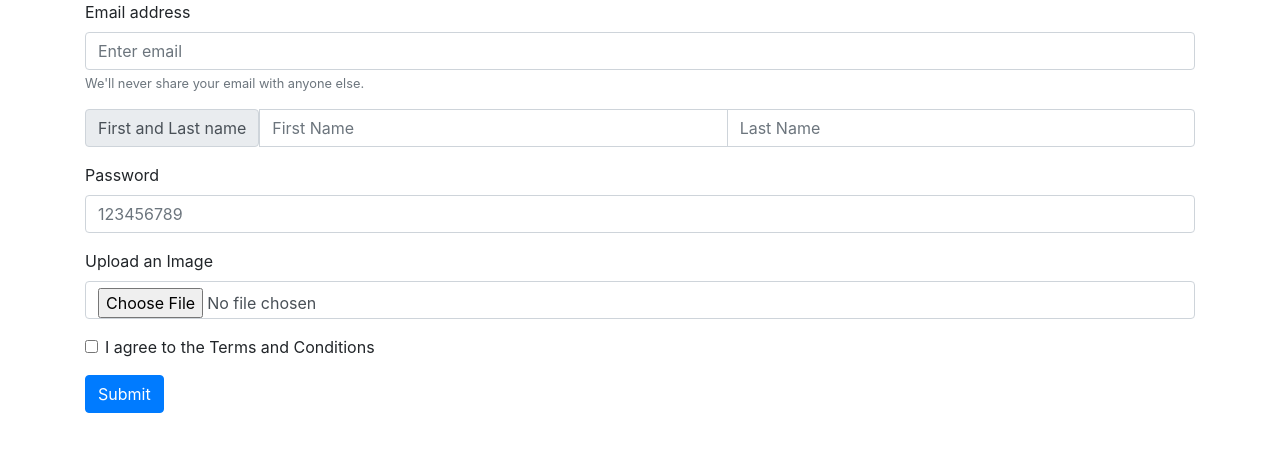
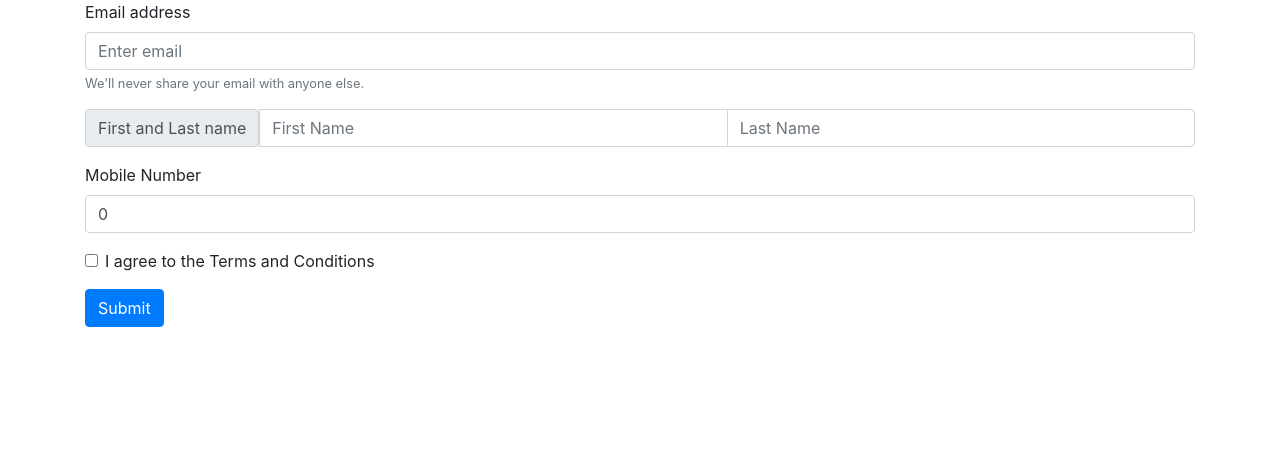
Before and after one commit to bilgramiraza/react-dashboard, a React (Create React App) app: page /register in a window 1280 px wide. Shown: the top 452 px of the page. Built offline with nearby package versions, Linux system fonts and the light colour scheme.

Commit message:
Setup internal State management for the form

```diff
--- a/src/components/Register.js
+++ b/src/components/Register.js
@@ -1,44 +1,100 @@
 import React from 'react'
+import { useNavigate } from "react-router-dom";
+import { useState } from 'react';
+
 import Container from 'react-bootstrap/Container';
 import InputGroup from 'react-bootstrap/InputGroup';
 import Form from 'react-bootstrap/Form';
 import Button from 'react-bootstrap/Button';
-import { useNavigate } from "react-router-dom";
-import { useSelector } from 'react-redux';
 
 function Register() {
   let navigate = useNavigate();
+
+  const getUserInfo = (e) =>{
+    if(email&&firstName&&lastName&&mobileNo&&tandc){
+      console.log('email:'+email);
+      console.log('FullName:'+firstName+' '+lastName);
+      console.log('Mobile no:'+mobileNo);
+      console.log('Terms and conditions:'+tandc);
+      setEmail('');
+      setFirstName('');
+      setLastName('');
+      setMobileNo('');
+      setTandC(false);
+    }
+  }
   const setPassword = (e) =>{
     navigate('/otp');
   }
-  console.log(useSelector((store)=>{console.log(store)}));
+  const [email,setEmail] = useState('');
+  const [firstName,setFirstName] = useState('');
+  const [lastName,setLastName] = useState('');
+  const [mobileNo,setMobileNo] = useState(0);
+  const [tandc, setTandC] = useState(false);
+
+  const handleEmailChange = (e) =>{setEmail(e.target.value)};
+  const handleFirstNameChange = (e) =>{setFirstName(e.target.value)};
+  const handleLastNameChange = (e) =>{setLastName(e.target.value)};
+  const handleMobileNoChange = (e) =>{setMobileNo(e.target.value)};
+  const handleTandCChange = (e) =>{setTandC(!tandc)};
+
   return (
     <Container>
-      <Form onSubmit={setPassword}>
+      <Form>
         <Form.Group className="mb-3" controlId="basicEmail">
           <Form.Label>Email address</Form.Label>
-          <Form.Control type="email" placeholder="Enter email" />
+          <Form.Control
+            type="email"
+            placeholder="Enter email"
+            value={email}
+            onChange={handleEmailChange}
+            required
+          />
           <Form.Text className="text-muted">
             We'll never share your email with anyone else.
           </Form.Text>
         </Form.Group>
+
         <InputGroup className="mb-3">
           <InputGroup.Text>First and Last name</InputGroup.Text>
-          <Form.Control aria-label="First name" placeholder="First Name"/>
-          <Form.Control aria-label="Last name" placeholder="Last Name"/>
+          <Form.Control
+            aria-label="First name"
+            placeholder="First Name"
+            value={firstName}
+            onChange={handleFirstNameChange}
+            required
+          />
+          <Form.Control
+            aria-label="Last name"
+            placeholder="Last Name"
+            value={lastName}
+            onChange={handleLastNameChange}
+            required
+          />
         </InputGroup>
+
         <Form.Group className="mb-3" controlId="basicMobileNo">
-          <Form.Label>Password</Form.Label>
-          <Form.Control type="number" placeholder="123456789" />
+          <Form.Label>Mobile Number</Form.Label>
+          <Form.Control
+            type="number"
+            placeholder="123456789"
+            value={mobileNo}
+            onChange={handleMobileNoChange}
+            required
+          />
         </Form.Group>
-        <Form.Group controlId="formFileSm" className="mb-3">
-          <Form.Label>Upload an Image</Form.Label>
-          <Form.Control type="file"/>
+
+        <Form.Group className="mb-3" controlId="formBasicCheckbox">
+          <Form.Check
+            type="checkbox"
+            label="I agree to the Terms and Conditions"
+            checked={tandc}
+            onChange={handleTandCChange}
+            required
+          />
         </Form.Group>
-        <Form.Group className="mb-3" controlId="formBasicCheckbox">
-          <Form.Check type="checkbox" label="I agree to the Terms and Conditions" />
-        </Form.Group>
-        <Button variant="primary" type="submit">
+
+        <Button variant="primary" type="button" onClick={getUserInfo}>
           Submit
         </Button>
       </Form>
```
